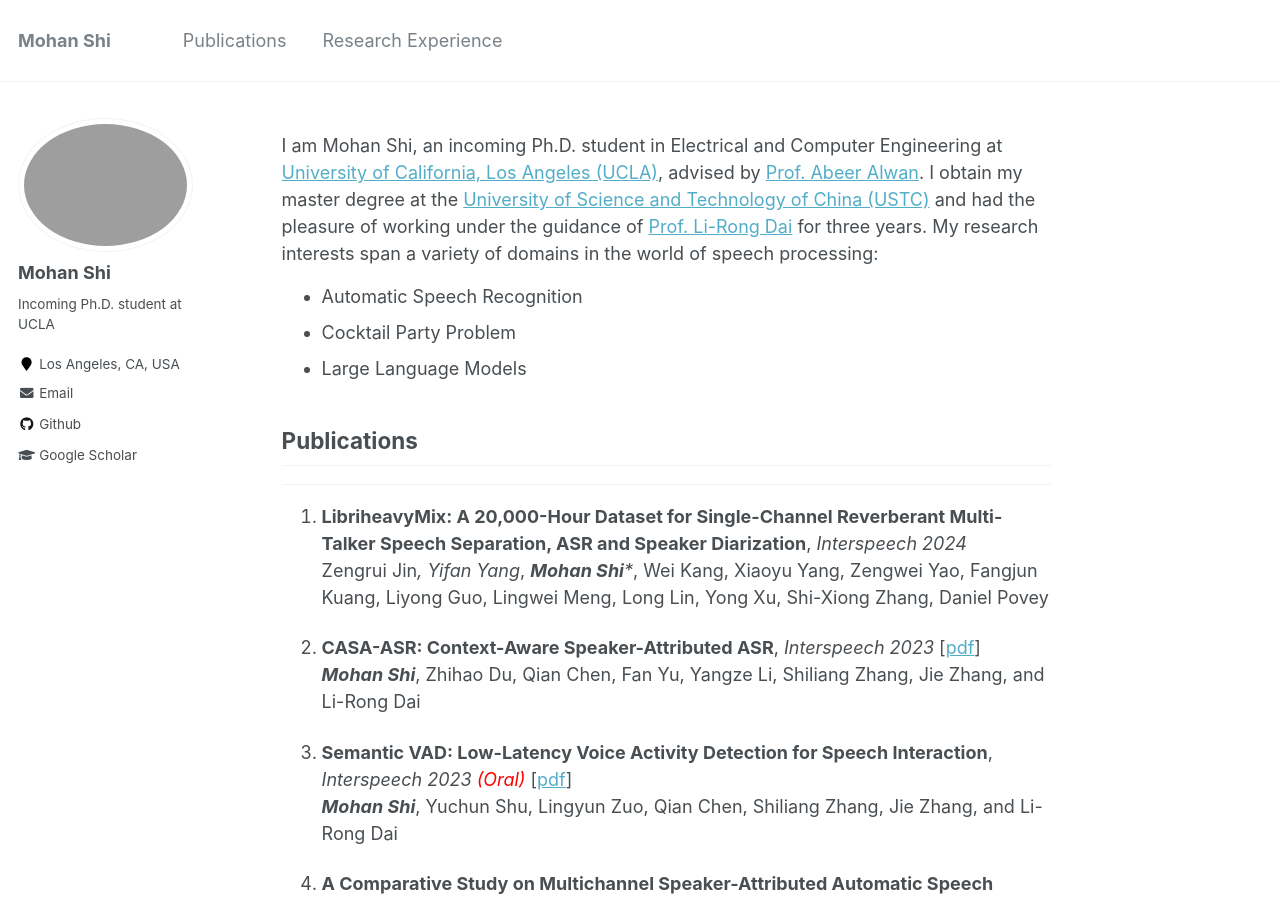
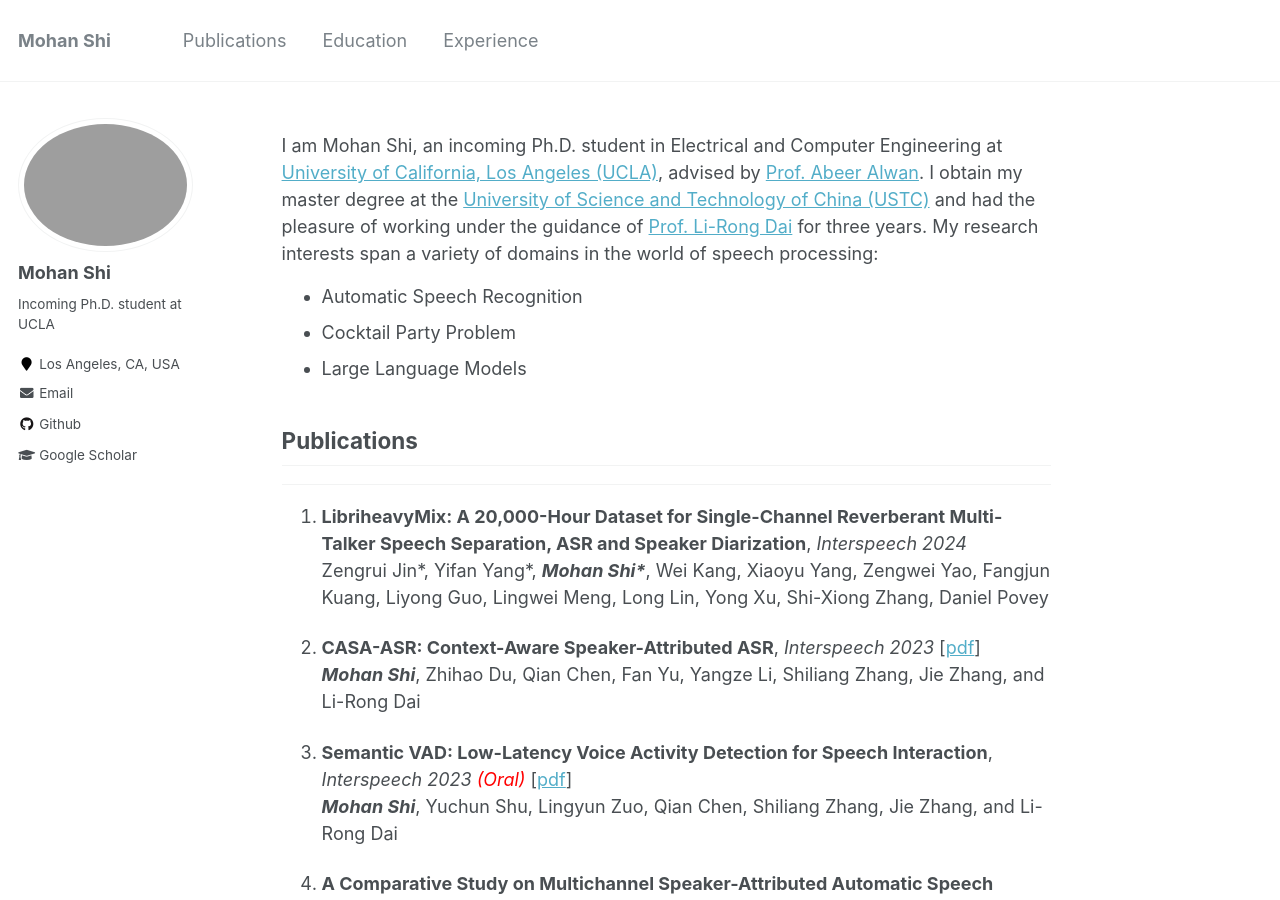
Before and after one commit to morganshi/morganshi.github.io, a Jekyll site: the page built from _pages/about.md, in a window 1280 px wide and 900 px high. Built offline with Jekyll 4.4.1, drawn with Linux system fonts in a browser that asks for light colours.

Commit message:
maintain
maintain

```diff
--- a/_data/navigation.yml
+++ b/_data/navigation.yml
@@ -2,7 +2,9 @@
 main:
   - title: "Publications"
     url: "#Publications"
-  - title: "Research Experience"
+  - title: "Education"
+    url: "#Education"
+  - title: "Experience"
     url: "#Experience"
 #   - title: "Publications"
 #     url: /publications/
--- a/_pages/about.md
+++ b/_pages/about.md
@@ -52,7 +52,7 @@
 ## Publications
 ----
 1. **LibriheavyMix: A 20,000-Hour Dataset for Single-Channel Reverberant Multi-Talker Speech Separation, ASR and Speaker Diarization**, *Interspeech 2024*
-<br>Zengrui Jin*, Yifan Yang*, <i>**Mohan Shi***</i>, Wei Kang, Xiaoyu Yang, Zengwei Yao, Fangjun Kuang, Liyong Guo, Lingwei Meng, Long Lin, Yong Xu, Shi-Xiong Zhang, Daniel Povey
+<br>Zengrui Jin\*, Yifan Yang\*, <i>**Mohan Shi\***</i>, Wei Kang, Xiaoyu Yang, Zengwei Yao, Fangjun Kuang, Liyong Guo, Lingwei Meng, Long Lin, Yong Xu, Shi-Xiong Zhang, Daniel Povey
 
 1. **CASA-ASR: Context-Aware Speaker-Attributed ASR**, *Interspeech 2023* [[pdf](https://www.isca-archive.org/interspeech_2023/shi23d_interspeech.pdf)]
 <br><i>**Mohan Shi**</i>, Zhihao Du, Qian Chen, Fan Yu, Yangze Li, Shiliang Zhang, Jie Zhang, and Li-Rong Dai
```
